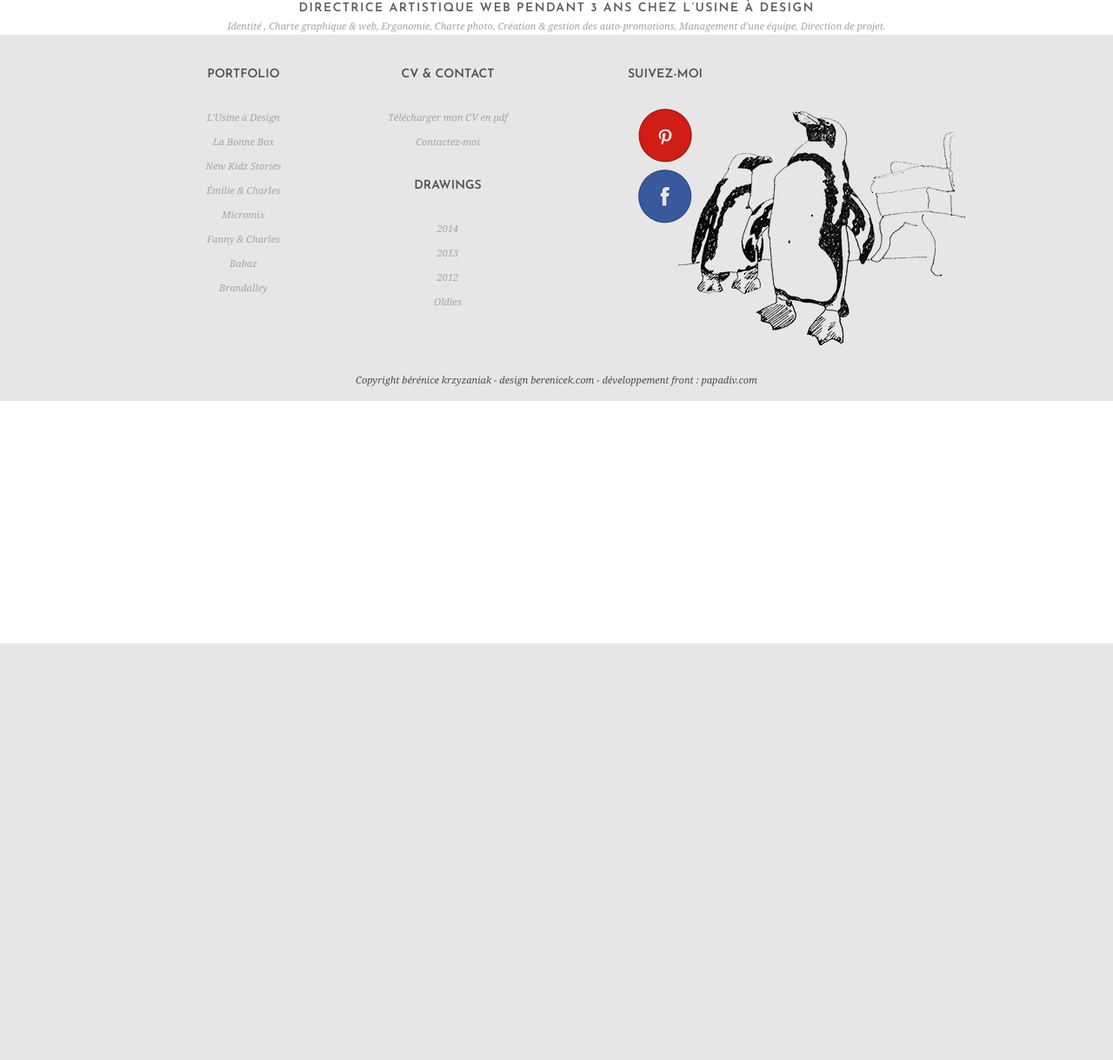
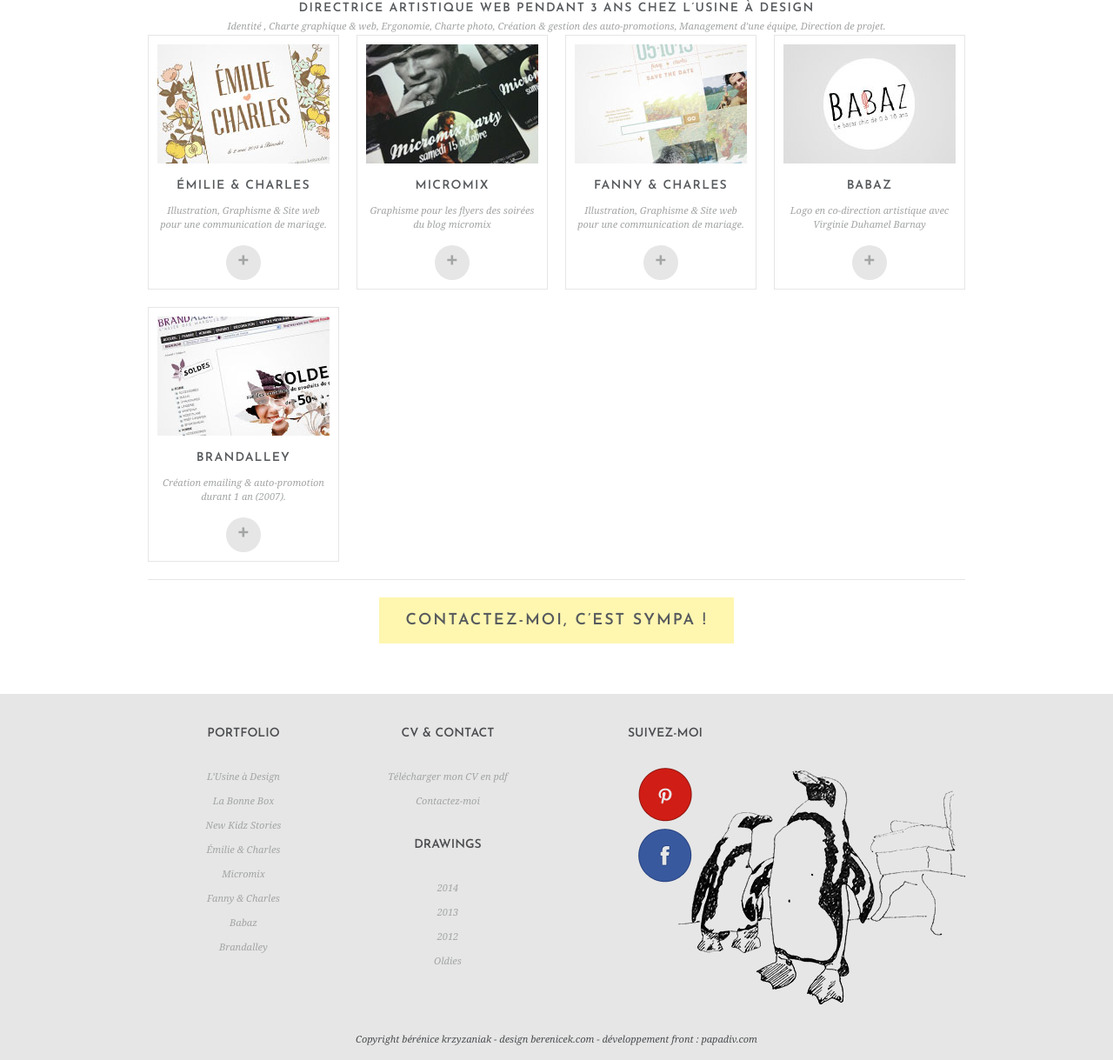
Before and after one commit to kazes/berenicek2015, a PHP site: page / in a window 1280 px wide. Shown: the part 60-1279 px from the top of the page at 87% size. Before the commit the page ends 800 px from the top, so only its background shows below. Run offline with PHP 8.4, Linux system fonts and the light colour scheme.

Commit message:
mini folios + button contactez-moi

```diff
--- a/css/base.css
+++ b/css/base.css
@@ -129,6 +129,113 @@ h1, h2, h3, h4, h5, h6 {
 }
 
 
+/* MINI FOLIOS */
+.mini-folios-container {
+    overflow: hidden;
+    border-bottom: 1px solid #e6e6e6;
+    margin-bottom: 20px;
+}
+.mini-folio {
+    float: left;
+    width: 23.40%;/* 220px / 940px */
+    border: 1px solid #e6e6e6;
+    box-sizing: border-box;
+    margin-right: 2.1333333333333333%;/* 20px / 940px */
+    padding: 10px;
+    text-align: center;
+    margin-bottom: 20px;
+}
+.mini-folio:nth-child(4) {
+    margin-right: 0;
+}
+.mini-folio .pic {
+    display: block;
+    margin-bottom: 16px;
+    overflow: hidden;
+}
+.mini-folio .pic img {
+    display: block;
+    width: auto;
+    max-width: 100%;
+    transition: transform 400ms ease-in-out;
+}
+.mini-folio .pic:hover img {
+    transform: scale(1.05);
+}
+.mini-folio .title {
+    letter-spacing: 1.2px;
+    text-transform: uppercase;
+    font-size: 14px;
+    color: #575a5d;
+    padding-bottom: 10px;
+}
+.mini-folio .desc {
+    line-height: 16px;
+    font-family: Georgia, Arial, Helvetica, sans-serif;
+    font-style: italic;
+    font-size: 11px;
+    color: #a2a5a4;
+    padding-bottom: 16px;
+}
+.mini-folio .more {
+    background-color: #e6e6e6;
+    display: block;
+    width: 40px;
+    height: 40px;
+    border-radius: 50%;
+    margin: auto;
+    overflow: hidden;
+    position: relative;
+}
+.mini-folio .more:after {
+    content: "+";
+    display: block;
+    font-size: 30px;
+    line-height: 33px;
+    color: #a2a5a4;
+    text-align: center;
+    position: absolute;
+    left: 0;
+    top: 0;
+    right: 0;
+    bottom: 0;
+    transition: transform 200ms ease-in-out, color 200ms ease-in-out 100ms;
+}
+.mini-folio .more:hover:after {
+    transform: rotate(90deg);
+    color: #4b4d50;
+}
+
+
+/* BUTTON CONTACTEZ-MOI */
+.bt-contact {
+    text-align: center;
+    padding-bottom: 58px;
+}
+.bt-contact a {
+    background-color: #fff6b0;
+    padding: 17px 30px 16px 30px;
+    display: inline-block;
+    color: #575a5d;
+    font-size: 18px;
+    font-weight: 800;
+    letter-spacing: 2px;
+    text-transform: uppercase;
+    /*transition:background-color 150ms ease-in-out, color 150ms ease-in-out;*/
+}
+.bt-contact a:hover {
+    text-decoration: none;
+    /*background-color: lightpink;
+    color: #ffffff;*/
+}
+.bt-contact a .excla {
+    transition:transform 300ms ease-out;
+}
+.bt-contact a:hover .excla {
+    transform: rotate(360deg);
+}
+
+
 /* FOOTER */
 #footer {
     background: #e6e6e6;
--- /dev/null
+++ b/inc/mini-portfolio.inc.php
@@ -0,0 +1,74 @@
+<?php
+// all data for portfolios
+$mini_folios = array(
+    array(
+        "title" => "Émilie & Charles",
+        "desc"  => "Illustration, Graphisme & Site web pour une communication de mariage.",
+        "url"   => "http://www.emilieetcharles.com"
+    ),
+    array(
+        "title" => "Micromix",
+        "desc"  => "Graphisme pour les flyers des soirées du blog micromix",
+        "url"   => "http://www.micromix.fr"
+    ),
+    array(
+        "title" => "Fanny & Charles",
+        "desc"  => "Illustration, Graphisme & Site web pour une communication de mariage.",
+        "url"   => "http://www.fannyetcharles.com"
+    ),
+    array(
+        "title" => "Babaz",
+        "desc"  => "Logo en co-direction artistique avec Virginie Duhamel Barnay",
+        "url"   => "http://www.babaz.com"
+    ),
+    array(
+        "title" => "Brandalley",
+        "desc"  => "Création emailing & auto-promotion durant 1 an (2007).",
+        "url"   => "http://www.brandalley.com"
+    )
+);
+
+
+/**
+ * builds a mini portfolio
+ * @param $infos {array}
+ * @return string
+ */
+$buildMiniFolio = function($infos) {
+    // $infos is an array with 3 keys
+    $title = $infos["title"];
+    $desc = $infos["desc"];
+    $url = $infos["url"];
+
+    // create img src by cleaning the title
+    $img_src = str_replace('É', 'e', $title);
+    $img_src = strtolower(str_replace(' & ', '-et-', $img_src));
+    $img_src = 'img/data/mini-folio/' . $img_src . '.jpg';
+
+    return '<div class="mini-folio">
+                <a class="pic" href="'. $url .'" target="_blank">
+                    <img src="' . $img_src . '" alt="'. $title .'">
+                </a>
+                <h3 class="title">
+                    '. $title .'
+                </h3>
+                <p class="desc">
+                    '. $desc .'
+                </p>
+                <a class="more" href="'. $url .'" target="_blank">
+                    <span class="accessibility">
+                        Voir le projet
+                    </span>
+                </a>
+            </div>';
+};
+?>
+
+<div class="mini-folios-container">
+    <?php
+        // build all mini folios
+        for ($i = 0; $i < count($mini_folios); $i++) {
+            echo $buildMiniFolio($mini_folios[$i]);
+        }
+    ?>
+</div>
--- a/index.php
+++ b/index.php
@@ -16,6 +16,14 @@
                 Identité , Charte graphique & web, Ergonomie, Charte photo, Création &  gestion des auto-promotions, Management d’une équipe, Direction de projet.
             </h3>
 
+            <?php include('inc/mini-portfolio.inc.php'); ?>
+
+            <p class="bt-contact">
+                <a href="#">
+                    contactez-moi, c’est sympa <span class="excla">!</span>
+                </a>
+            </p>
+
 
         </div>
 
```
Also changed, not shown: img/data/mini-folio/babaz.jpg (added), img/data/mini-folio/brandalley.jpg (added), img/data/mini-folio/emilie-et-charles.jpg (added), img/data/mini-folio/fanny-et-charles.jpg (added), img/data/mini-folio/micromix.jpg (added), 1 other file.
